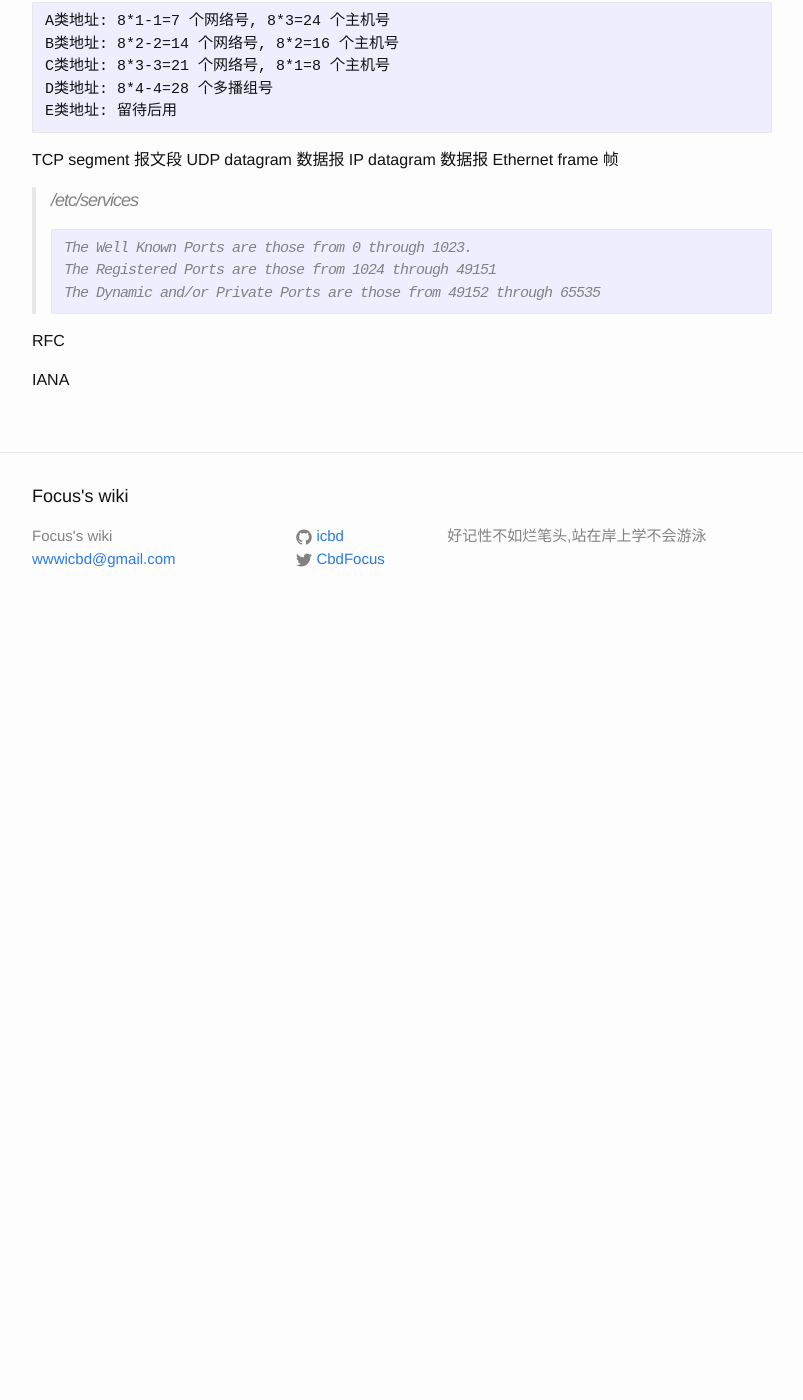
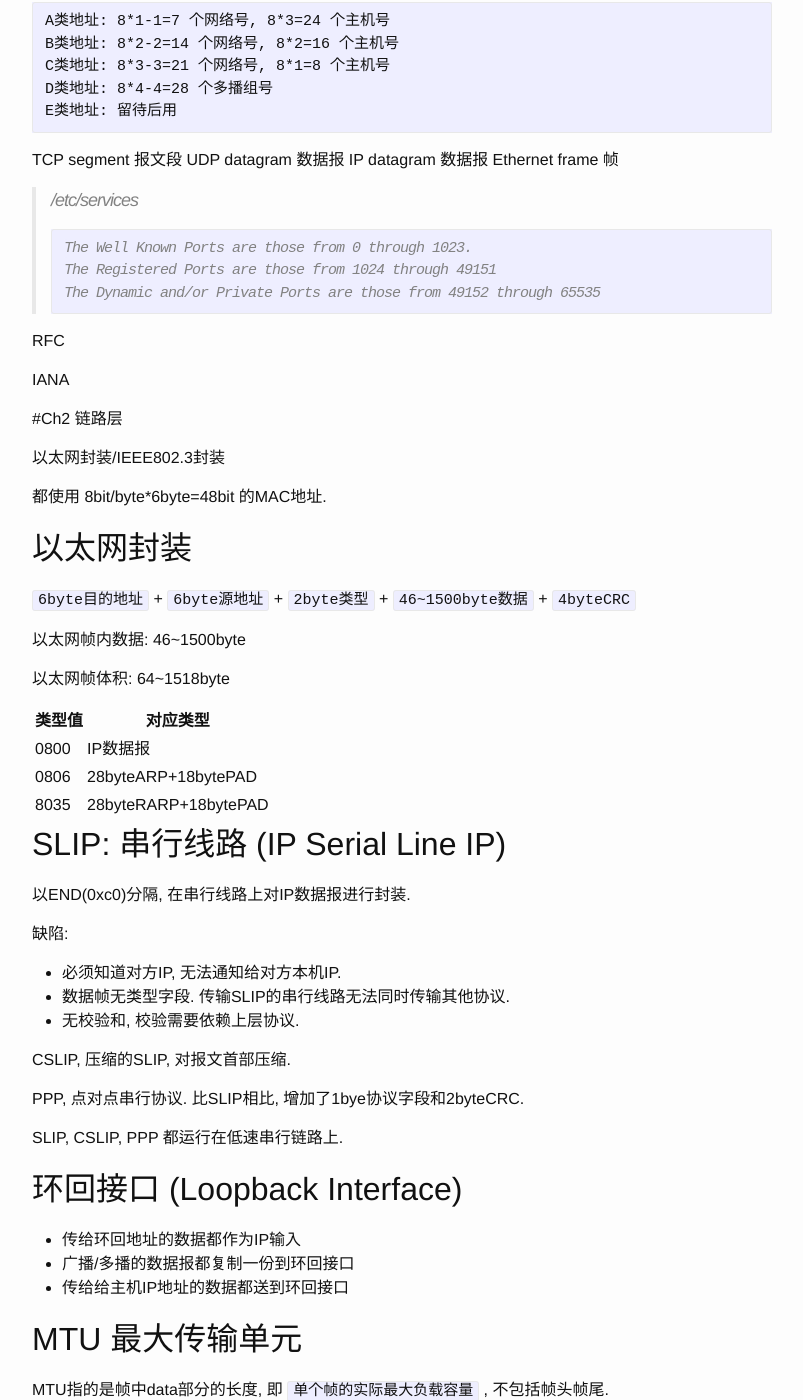
Before and after one commit to icbd/wiki, a Jekyll site: the page built from _posts/booknotes/tcpip-illustrated-volume1-the-protocols/2018-03-07-tcpip-illustrated-volume1-the-protocols.md, in a window 1280 px wide and 1400 px high, scrolled down 973 px. Shown: the whole window, without its empty margins (238-1041 px from the left). Built offline with Jekyll 4.4.1, drawn with Linux system fonts in a browser that asks for light colours; comment, search, counter and statistics services are not loaded; before the commit the page ends 1603 px from its top, so only the background shows below that; some of the changed text lies outside the part shown.

Commit message:
book notes

````diff
--- a/_posts/booknotes/tcpip-illustrated-volume1-the-protocols/2018-03-07-tcpip-illustrated-volume1-the-protocols.md
+++ b/_posts/booknotes/tcpip-illustrated-volume1-the-protocols/2018-03-07-tcpip-illustrated-volume1-the-protocols.md
@@ -72,3 +72,100 @@ RFC
 
 
 IANA
+
+
+
+#Ch2 链路层
+
+以太网封装/IEEE802.3封装
+
+都使用 8bit/byte*6byte=48bit 的MAC地址.
+
+
+## 以太网封装
+
+`6byte目的地址` + `6byte源地址` + `2byte类型` + `46~1500byte数据` + `4byteCRC`
+
+以太网帧内数据: 46~1500byte
+
+以太网帧体积: 64~1518byte
+
+
+|类型值|对应类型|
+|---|---|
+|0800|IP数据报|
+|0806|28byteARP+18bytePAD|
+|8035|28byteRARP+18bytePAD|
+
+
+## SLIP: 串行线路 (IP Serial Line IP)
+
+以END(0xc0)分隔, 在串行线路上对IP数据报进行封装.
+
+缺陷:
+
+- 必须知道对方IP, 无法通知给对方本机IP.
+- 数据帧无类型字段. 传输SLIP的串行线路无法同时传输其他协议.
+- 无校验和, 校验需要依赖上层协议.
+
+CSLIP, 压缩的SLIP, 对报文首部压缩.
+
+PPP, 点对点串行协议. 比SLIP相比, 增加了1bye协议字段和2byteCRC.
+
+
+SLIP, CSLIP, PPP 都运行在低速串行链路上.
+
+## 环回接口 (Loopback Interface)
+
+- 传给环回地址的数据都作为IP输入
+- 广播/多播的数据报都复制一份到环回接口
+- 传给给主机IP地址的数据都送到环回接口
+
+
+## MTU 最大传输单元
+
+MTU指的是帧中data部分的长度, 即 `单个帧的实际最大负载容量` , 不包括帧头帧尾.
+
+Ethernet MTU: 1500
+
+IEEE 802.3: 1492
+
+
+
+# IP:网际协议
+
+
+不可靠,无连接的数据报传送服务.
+
+网络字节序: big endian. 最高位在左边.
+
+IP首部20byte, 最长60byte.
+
+TOS: 服务类型
+
+TTL: 生存时间
+
+IP首部校验和只对本IP数据报的首部负责, 内部负载数据自行负责各自的差错检验.
+
+IP首部始终是32bit的整数倍(占满图例的整行, 每行4byte, 32bit).
+
+
+|目的IP地址与本机IP地址(或IP广播地址)|匹配|不匹配|
+|---|---|---|
+|路由|处理|转发|
+|主机|处理|丢弃|
+
+
+IP路由选择是逐跳的, hop-by-hop.
+
+IP路由过程中, 目的IP始终不变, 目的MAC每条都变.
+
+
+`0.0.0.0` 可以作为源IP, 不可作为目的IP.
+
+
+查看80端口
+
+```
+netstat -antp | grep :80
+```
````
